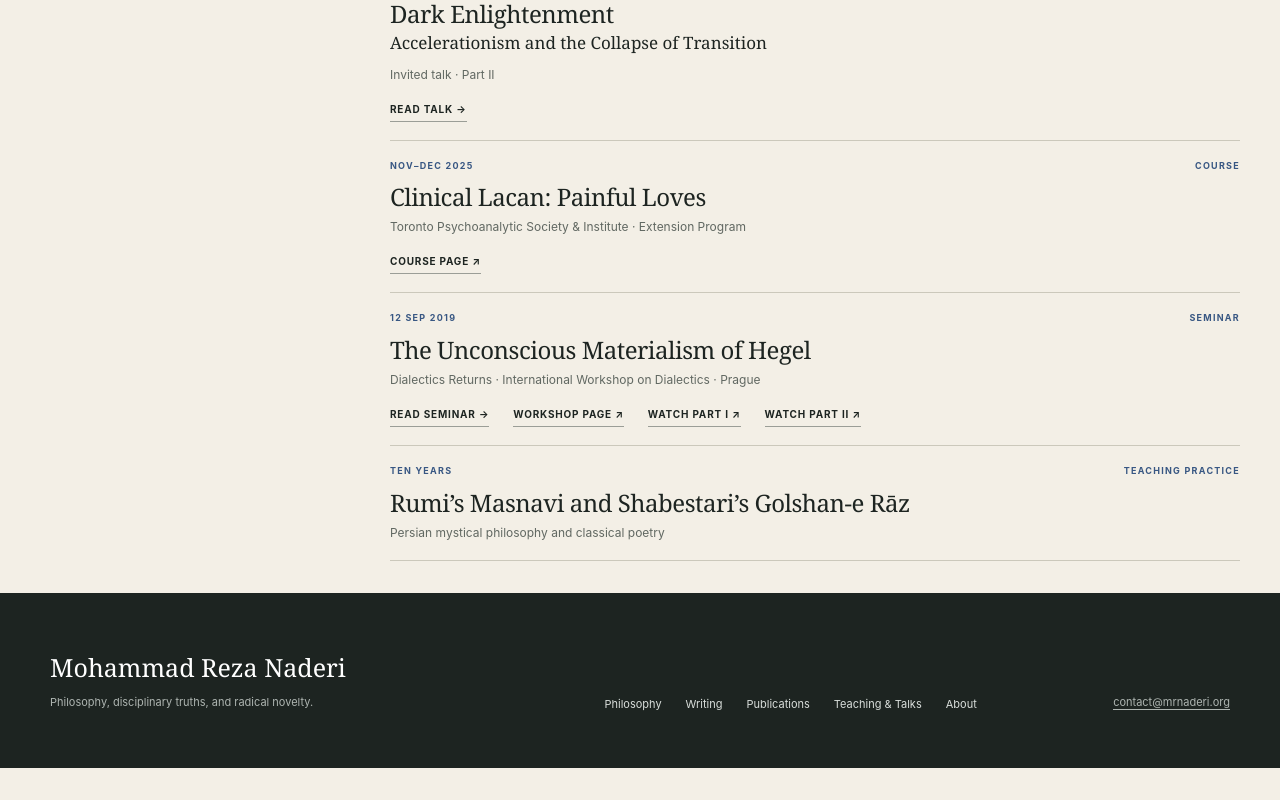
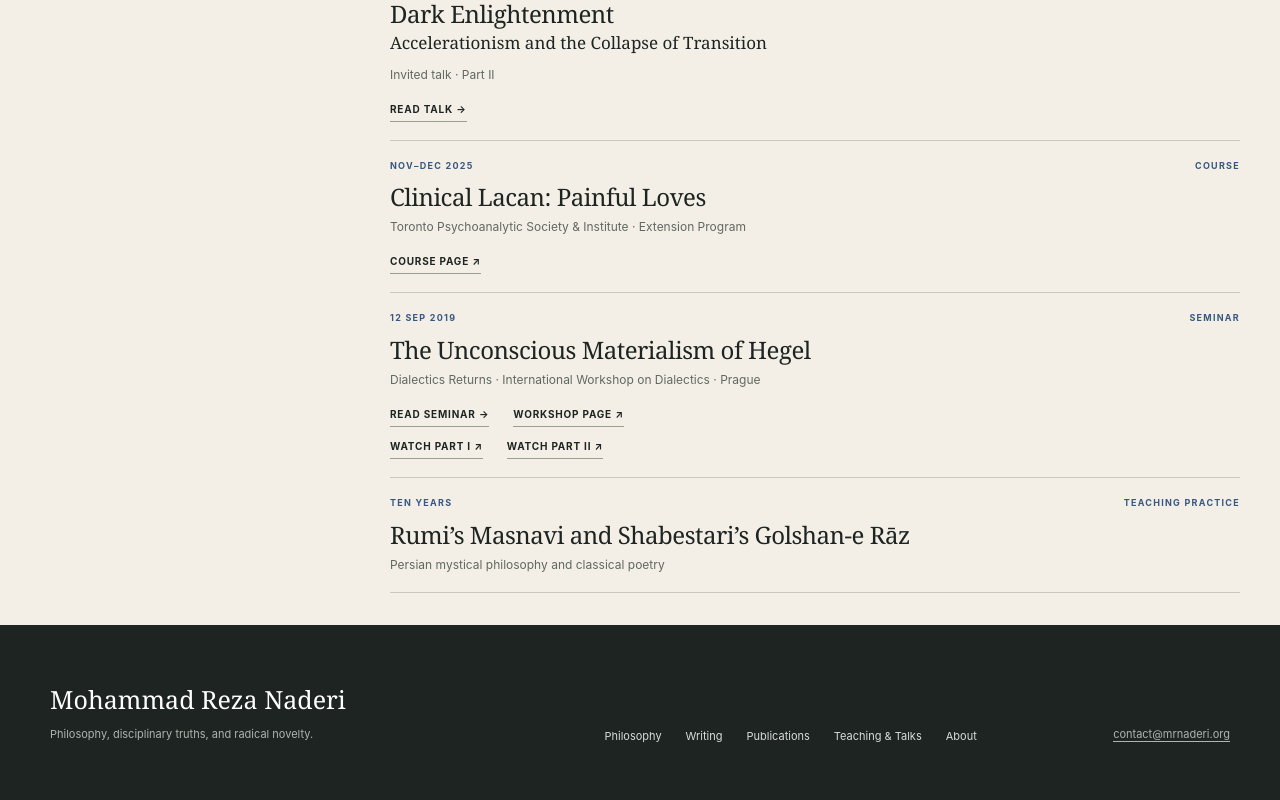
Before and after one commit to mohammad-naderi/mrnaderi.org, a Next.js app: page /teaching in a window 1280 px wide. Shown: the part 931-1731 px from the top of the page. Before the commit the page ends 1699 px from the top, so only its background shows below. Built offline with nearby package versions, Linux system fonts and the light colour scheme.

Commit message:
Regularize Teaching action rows

```diff
--- a/app/teaching/page.tsx
+++ b/app/teaching/page.tsx
@@ -186,16 +186,6 @@ export default function TeachingPage() {
                             Workshop page ↗
                           </a>
                         ) : null}
-                        {session.watchOneHref ? (
-                          <a href={session.watchOneHref} style={actionStyle}>
-                            Watch Part I ↗
-                          </a>
-                        ) : null}
-                        {session.watchTwoHref ? (
-                          <a href={session.watchTwoHref} style={actionStyle}>
-                            Watch Part II ↗
-                          </a>
-                        ) : null}
                       </div>
 
                       {session.companionHref ? (
@@ -203,6 +193,21 @@ export default function TeachingPage() {
                           <Link href={session.companionHref} style={actionStyle}>
                             Companion to Deleuze’s “How Do We Recognize Structuralism?” →
                           </Link>
+                        </div>
+                      ) : null}
+
+                      {session.watchOneHref || session.watchTwoHref ? (
+                        <div style={actionRowStyle}>
+                          {session.watchOneHref ? (
+                            <a href={session.watchOneHref} style={actionStyle}>
+                              Watch Part I ↗
+                            </a>
+                          ) : null}
+                          {session.watchTwoHref ? (
+                            <a href={session.watchTwoHref} style={actionStyle}>
+                              Watch Part II ↗
+                            </a>
+                          ) : null}
                         </div>
                       ) : null}
                     </div>
```
